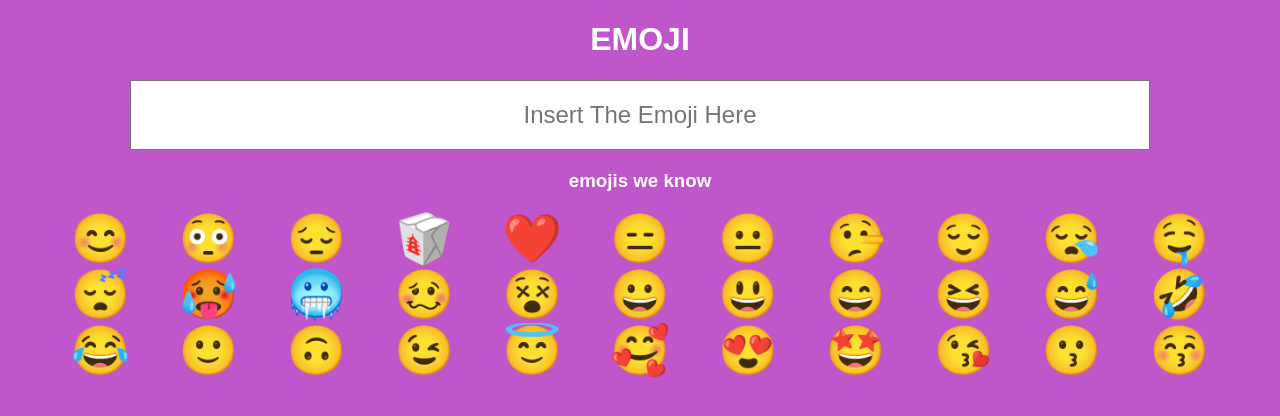
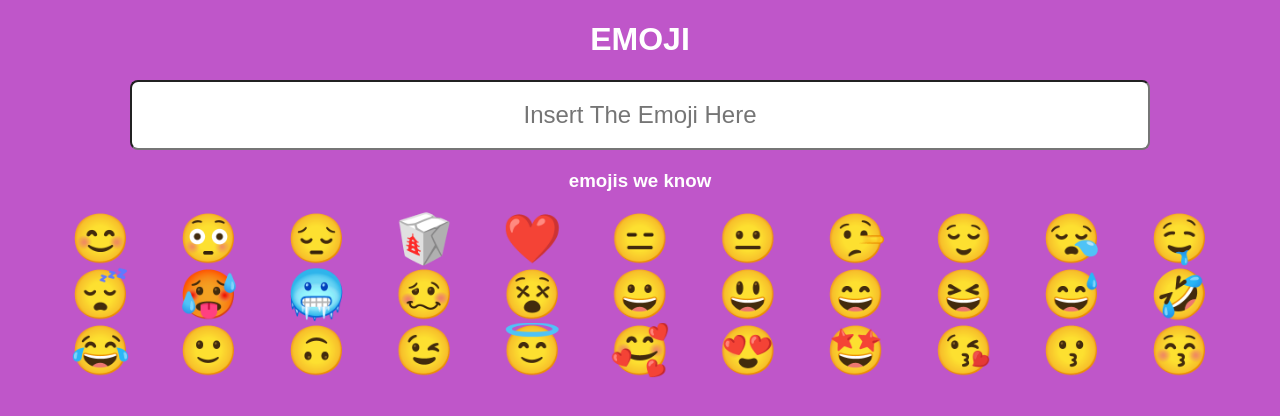
Before and after one commit to dushyant2901/emoji, a React (Create React App) app: page / in a window 1280 px wide. Shown: the top 416 px of the page. Built offline with nearby package versions, Linux system fonts and the light colour scheme.

Commit message:
style input bar

```diff
--- a/src/App.js
+++ b/src/App.js
@@ -67,7 +67,8 @@ export default function App() {
           width: "80%",
           height: "8vh",
           textAlign: "center",
-          fontSize: "1.5rem"
+          fontSize: "1.5rem",
+          borderRadius: "0.5rem"
         }}
         placeholder="Insert The Emoji Here"
         onChange={inputEmojiHandler}
```
